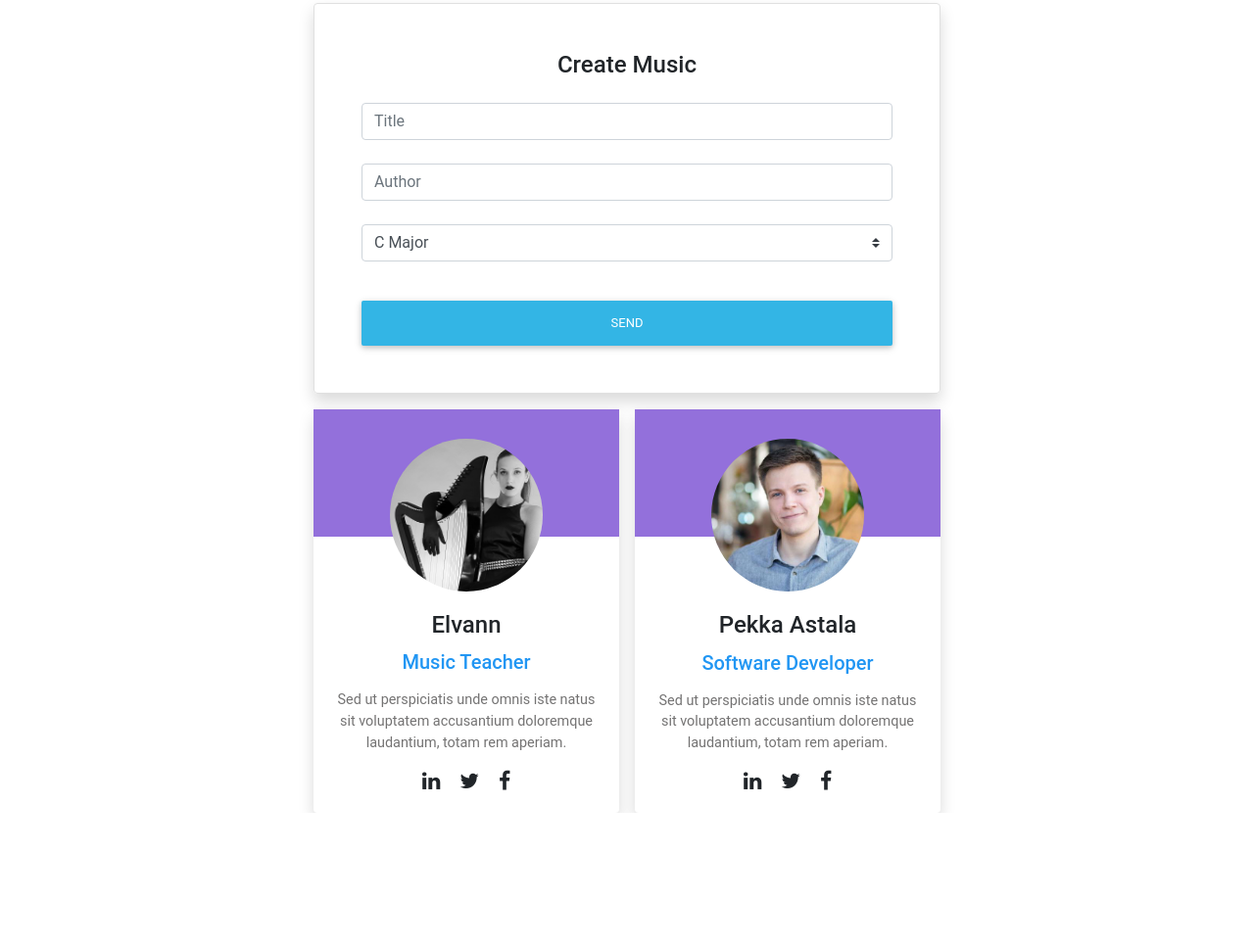
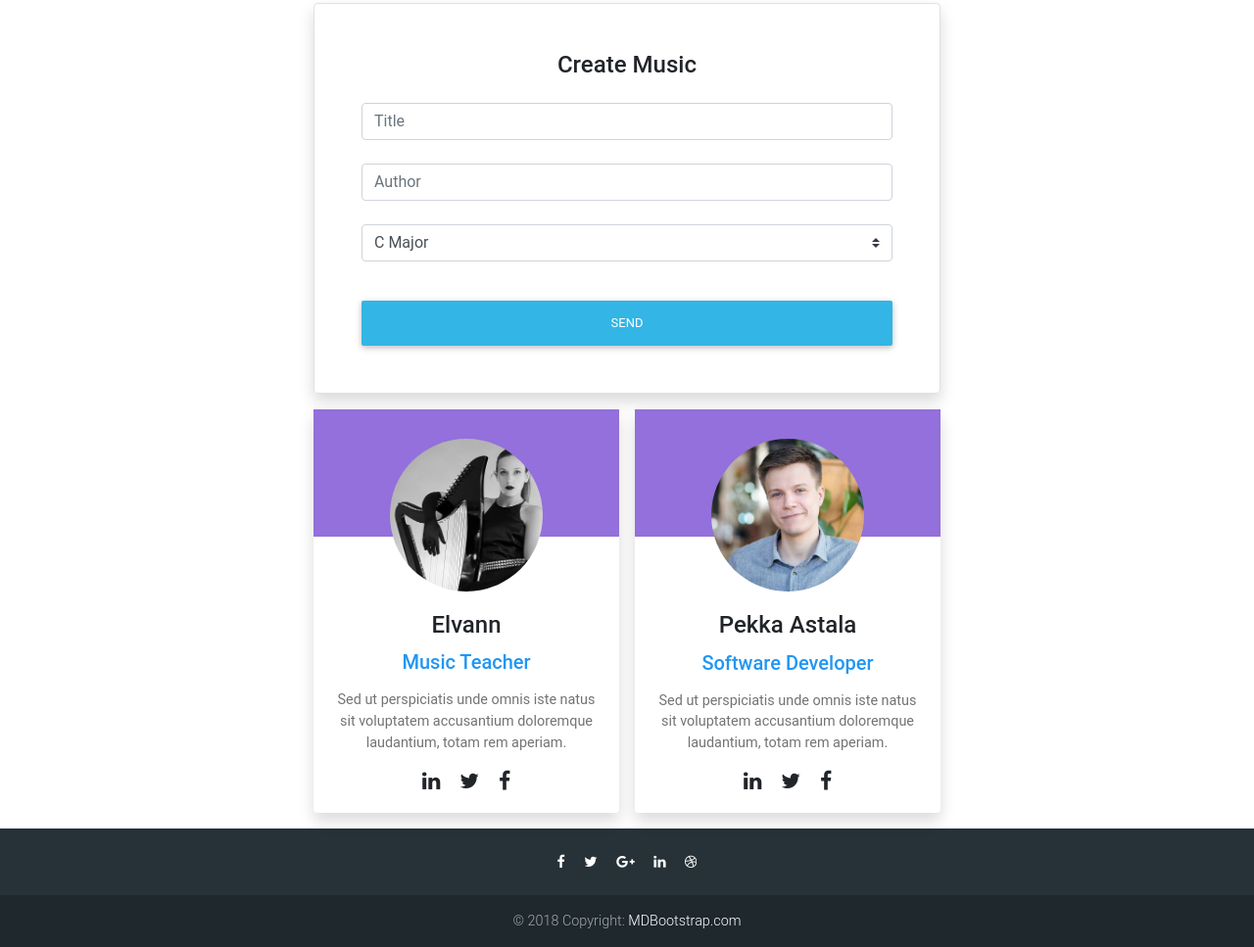
Before and after one commit to ElvannAbendroth/music-automaton-ui, a website: page index.html in a window 1280 px wide. Shown: the part 508-1475 px from the top of the page at 98% size. Before the commit the page ends 1338 px from the top, so only its background shows below. Drawn offline with nearby package versions, Linux system fonts and the light colour scheme; files that its build step writes are made by us from their sources.

Commit message:
Added footer

```diff
--- a/index.html
+++ b/index.html
@@ -203,6 +203,54 @@
 
     </div>
 
+    <!-- Footer -->
+<footer class="page-footer font-small special-color-dark pt-4 mt-3">
+
+    <!-- Footer Elements -->
+    <div class="container">
+
+      <!-- Social buttons -->
+      <ul class="list-unstyled list-inline text-center">
+        <li class="list-inline-item">
+          <a class="btn-floating btn-fb mx-1">
+            <i class="fa fa-facebook"> </i>
+          </a>
+        </li>
+        <li class="list-inline-item">
+          <a class="btn-floating btn-tw mx-1">
+            <i class="fa fa-twitter"> </i>
+          </a>
+        </li>
+        <li class="list-inline-item">
+          <a class="btn-floating btn-gplus mx-1">
+            <i class="fa fa-google-plus"> </i>
+          </a>
+        </li>
+        <li class="list-inline-item">
+          <a class="btn-floating btn-li mx-1">
+            <i class="fa fa-linkedin"> </i>
+          </a>
+        </li>
+        <li class="list-inline-item">
+          <a class="btn-floating btn-dribbble mx-1">
+            <i class="fa fa-dribbble"> </i>
+          </a>
+        </li>
+      </ul>
+      <!-- Social buttons -->
+
+    </div>
+    <!-- Footer Elements -->
+
+    <!-- Copyright -->
+    <div class="footer-copyright text-center py-3">© 2018 Copyright:
+      <a href="https://mdbootstrap.com/bootstrap-tutorial/"> MDBootstrap.com</a>
+    </div>
+    <!-- Copyright -->
+
+  </footer>
+  <!-- Footer -->
+
 </body>
 
 </html>
```
